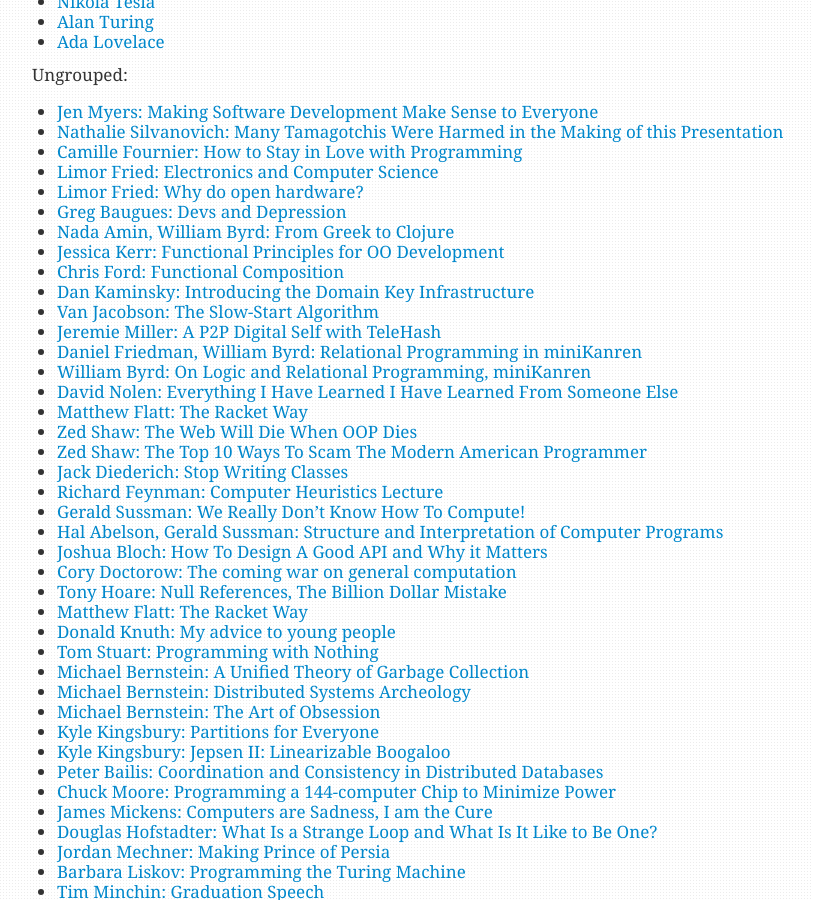
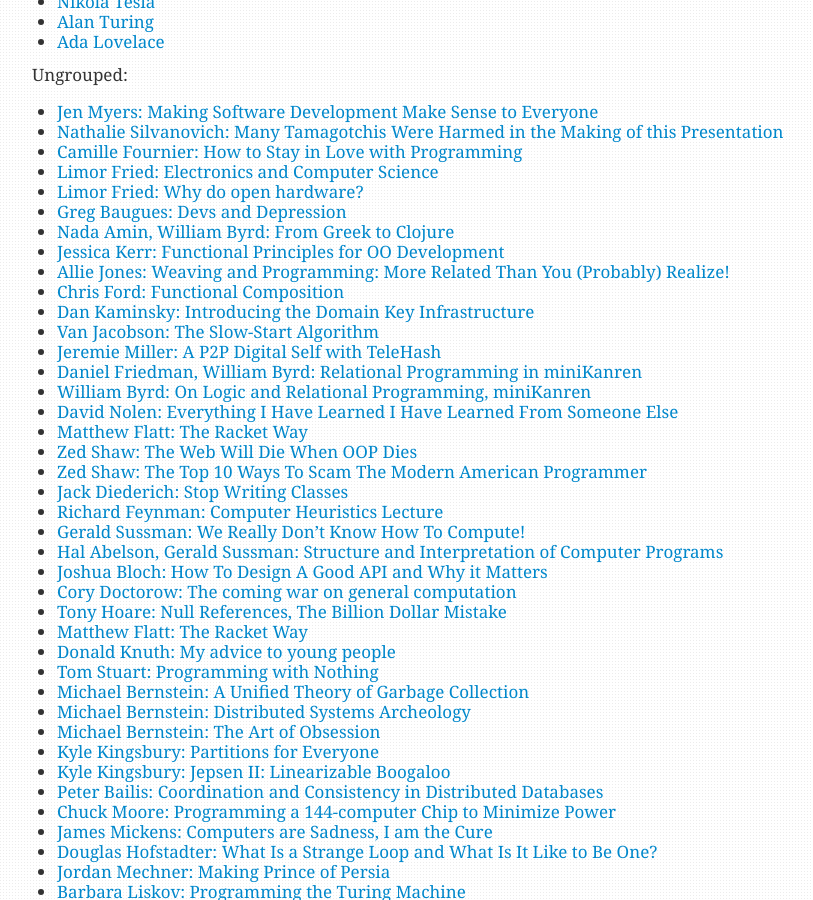
Before and after one commit to igorw/weblog, a Jekyll site: the page built from videoshelf.md, in a window 1280 px wide and 900 px high, scrolled down 863 px. Shown: the whole window, without its empty margins (228-1041 px from the left). Built offline with Jekyll 4.4.1, drawn with Linux system fonts in a browser that asks for light colours; Markdown is read by kramdown in place of the engine named in the settings.

Commit message:
weaving!

```diff
--- a/videoshelf.md
+++ b/videoshelf.md
@@ -60,6 +60,7 @@
 * [Greg Baugues: Devs and Depression](https://www.youtube.com/watch?v=yFIa-Mc2KSk)
 * [Nada Amin, William Byrd: From Greek to Clojure](https://www.youtube.com/watch?v=7kPMFkNm2dw)
 * [Jessica Kerr: Functional Principles for OO Development](https://www.youtube.com/watch?v=tq5SQ4W3gRI)
+* [Allie Jones: Weaving and Programming: More Related Than You (Probably) Realize!](https://www.youtube.com/watch?v=8TfKeoxtq2c)
 * [Chris Ford: Functional Composition](http://www.infoq.com/presentations/music-functional-language)
 * [Dan Kaminsky: Introducing the Domain Key Infrastructure](https://www.youtube.com/watch?v=lo5utZoWEgo)
 * [Van Jacobson: The Slow-Start Algorithm](https://www.youtube.com/watch?v=QP4A6L7CEqA)
```
